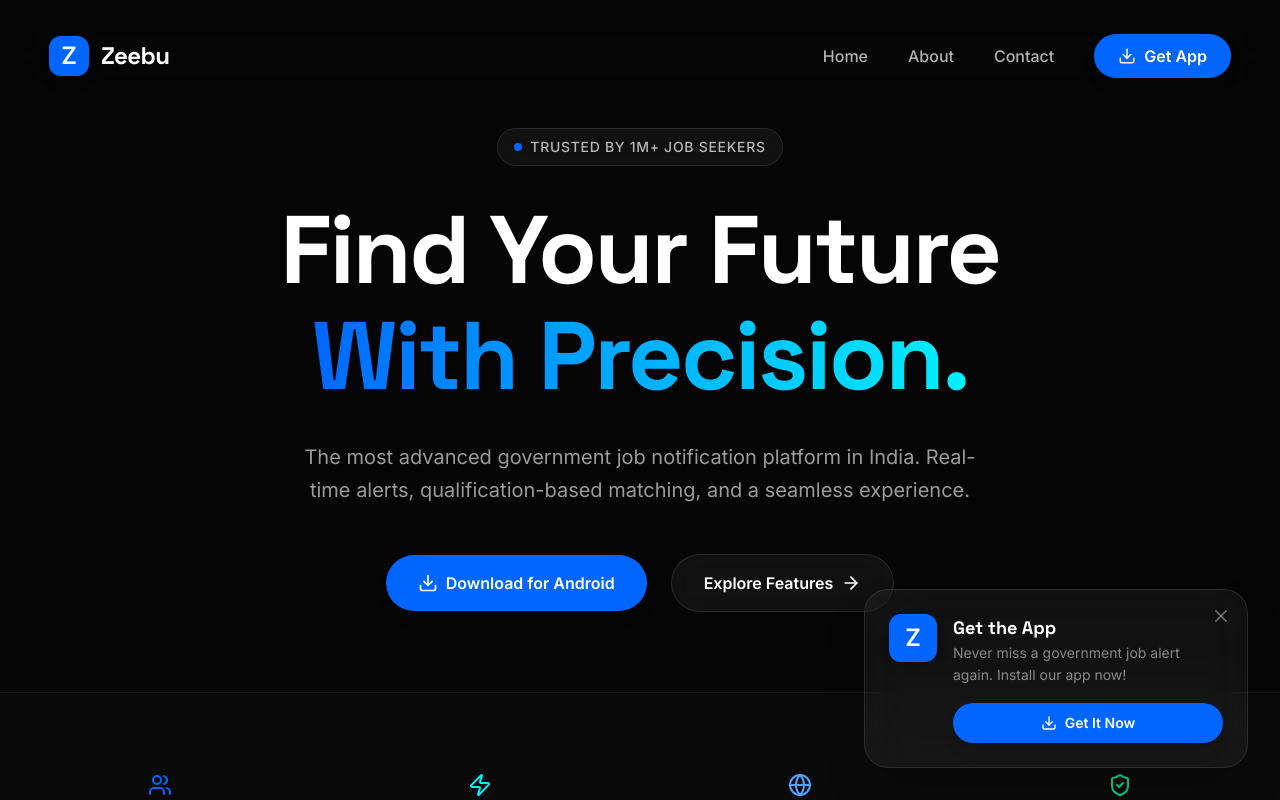
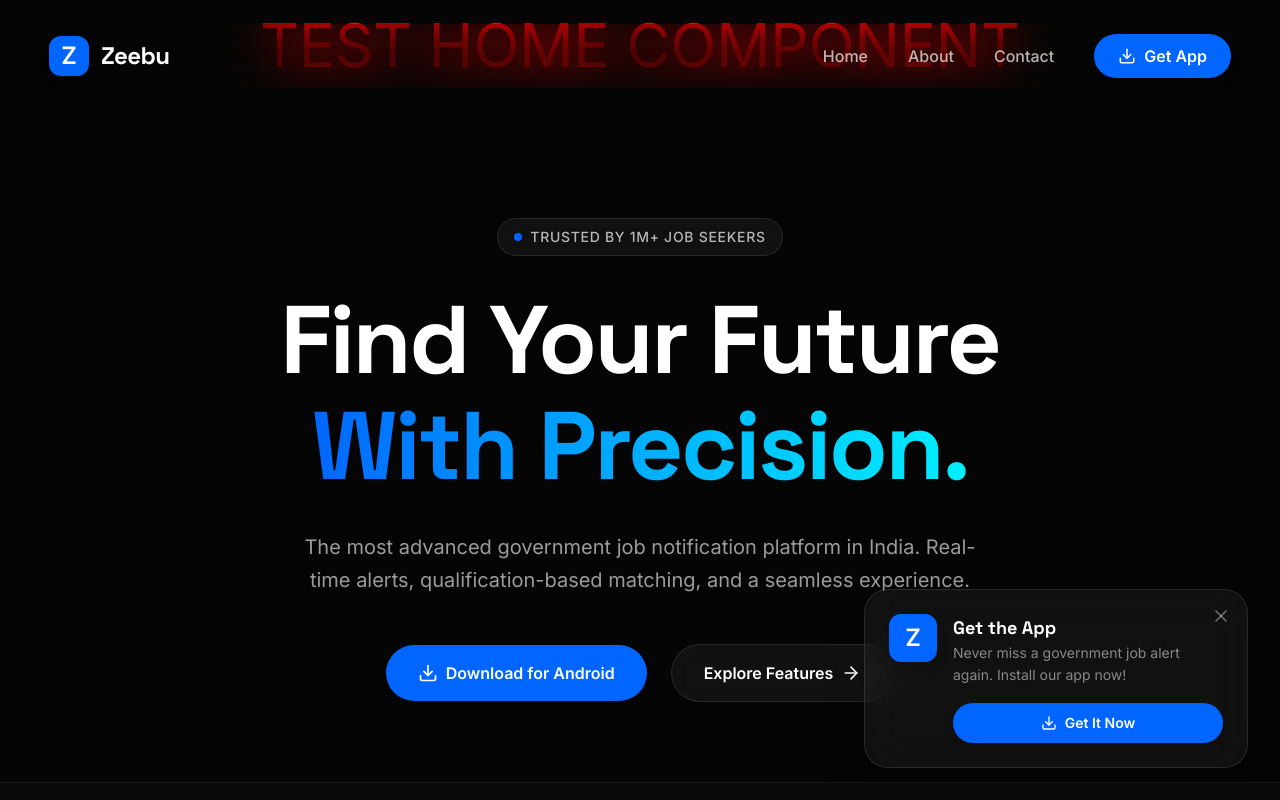
Before and after one commit to namoshiva01/Zeebu-job-finder, a React (Vite) app: page / in a window 1280 px wide. Shown: the top 800 px of the page. Built offline with nearby package versions, Linux system fonts and the light colour scheme.

Commit message:
Update Home.tsx to add a welcome header

```diff
--- a/src/pages/Home.tsx
+++ b/src/pages/Home.tsx
@@ -5,6 +5,9 @@
 export const Home = () => {
   return (
     <div className="min-h-screen relative bg-[#050505]">
+      <h1 style={{color: "red", fontSize: "60px", textAlign: "center"}}>
+TEST HOME COMPONENT
+</h1>
       <div className="bg-mesh" />
       <SEO
         title={`${APP_NAME} - Premium Government Job Alerts`}
```
